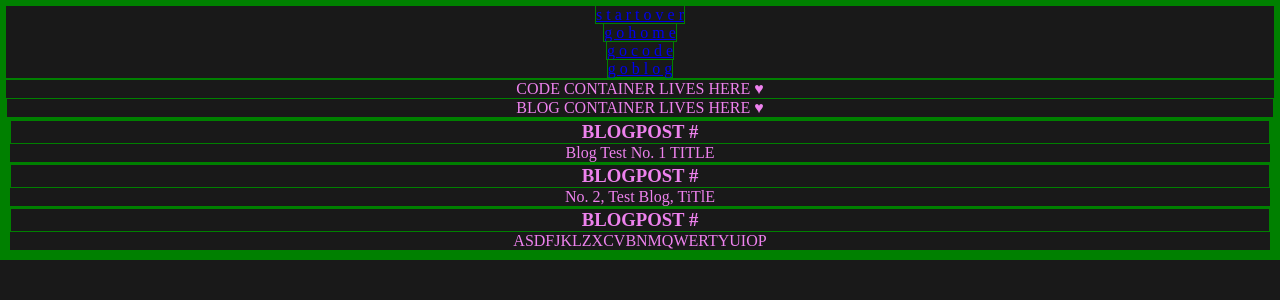
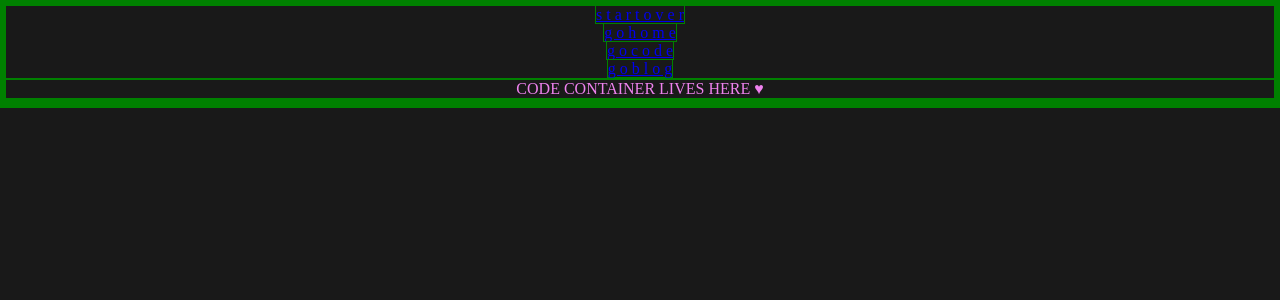
Before and after one commit to KimberlyRosaly/code.love.blog, a React (Create React App) app: page /loves/code/blogs in a window 1280 px wide. Shown: the top 300 px of the page. Built offline with nearby package versions, Linux system fonts and the light colour scheme.

Commit message:
blank layout to feature desired behavior to render components, state, and events

```diff
--- a/src/containers/Blog.js
+++ b/src/containers/Blog.js
@@ -3,55 +3,35 @@ import React from 'react'
 import blogsData from '../assets/blogsData';
 // =-=-=-=-=-=-=-=-=-=-=-=-=-=-=-=-=-=-=-=-
 
+// B L O G   P A G E
 class Blog extends React.Component {
 
     state = {
-        blogs: [...blogsData],
-        justClicked: 0
+      // INITIAL VALUES UPON LANDING
+      blogSelected: false
     }
 
-    handleClick = (event, b) => {
-        // console.log(this.state.blogs.find((b) => b.id == 1))
-        // console.log(e.target.dataset.bloggie) //<==this sometimes works
-
-        // this.setState({justClicked: e.target.dataset.bloggie})
-
-        console.log("THIS JUSTCLICKED:", this.state.justClicked)
-        console.log("THIS JUSTCLICKED:", b)
-        this.setState({justClicked: b})
-        console.log("THIS.JUSTCLICKED: (after setState)", this.state.justClicked)
+    handleClick = (event, blogID) => {
 
     }
 
-
+    // CONDITIONALLY RENDER WHAT SHOWS UP INSIDE THE BLOG PAGE CONTAINER
     render() {
-
-        // console.log("STATE.BLOGS:", this.state.blogs)
-
+      // IF STATE CONTAINS A PROPERTY HOLDING ONTO A BLOG SELECTION...
+      if (this.state.blogSelected) {
         return (
           <div className='b-container'>
-{/* =-=-=-=-=-=-=-=-=-=-=-=-=-=-=-=-=-=-=-=- */}
-            BLOG CONTAINER LIVES HERE ♥
-{/* =-=-=-=-=-=-=-=-=-=-=-=-=-=-=-=-=-=-=-=- */}
-
-
-
-
-
-        <div >
-                    <ul>
-                        {blogsData.map( (b) =>
-                            <li key={b.id} className='b-dropdown-item' onClick={(event) => this.handleClick(event, b.id)} >
-                                <h3>BLOGPOST # {b.id}</h3>
-                                {b.title}
-                            </li> )}
-                    </ul>
-
+            <div>{/* BLOG MENU FEATURING TITLES OF POSTS */}</div>
+            <div>{/* BLOG CONTENT OF A USER-SELECTED POST */}</div>
           </div>
-
-
+      )}
+      // STATE HAS NOTHING COLLECTED | THE BEAUTIFUL DEFAULT LANDING
+      else {
+        return (
+          <div className='b-container'>
+            <div>{/* BLOG MENU FEATURING TITLES OF POSTS */}</div>
           </div>
-      )
+      )}
     }
 }
 export default Blog;
```
Lines whose indentation alone changed are shown as unchanged.
